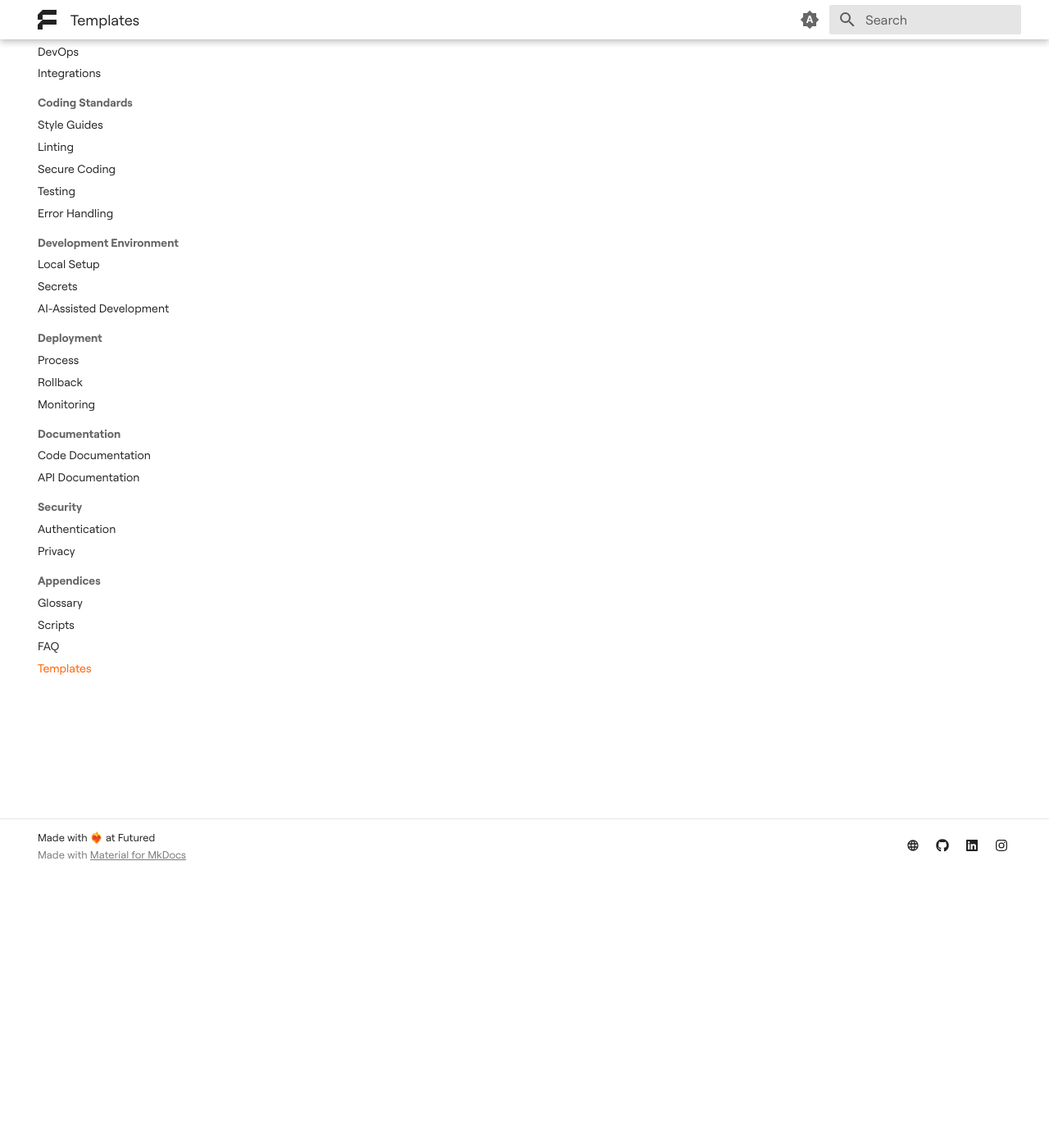
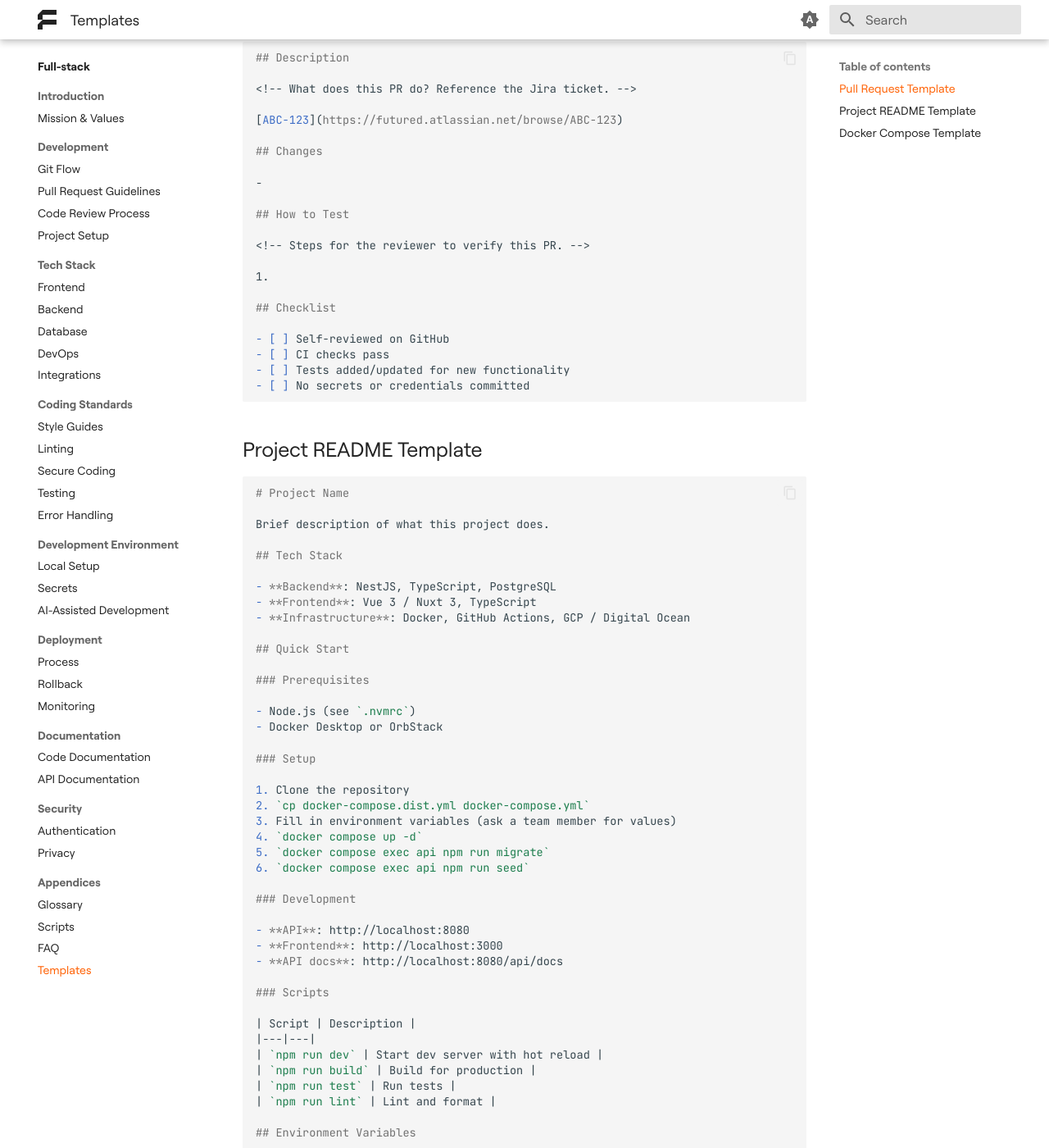
Before and after one commit to futuredapp/Engineering-Handbook, an MkDocs documentation site: the page built from docs/teams/fullstack/appendices/30_templates.md, in a window 1280 px wide and 1400 px high, scrolled down 336 px. Shown: the whole window at 82% size. Built offline with MkDocs 1.6.1 and Material for MkDocs 9.7.7, drawn with Linux system fonts in a browser that asks for light colours; some of the changed text lies outside the part shown.

Commit message:
chore: added templates section

````diff
--- a/docs/teams/fullstack/appendices/30_templates.md
+++ b/docs/teams/fullstack/appendices/30_templates.md
@@ -1 +1,136 @@
-!!! warning "Work in progress"
+# Templates
+
+Reusable templates for common documents and processes.
+
+## Pull Request Template
+
+Save as `.github/pull_request_template.md` in your repository:
+
+```markdown
+## Description
+
+<!-- What does this PR do? Reference the Jira ticket. -->
+
+[ABC-123](https://futured.atlassian.net/browse/ABC-123)
+
+## Changes
+
+-
+
+## How to Test
+
+<!-- Steps for the reviewer to verify this PR. -->
+
+1.
+
+## Checklist
+
+- [ ] Self-reviewed on GitHub
+- [ ] CI checks pass
+- [ ] Tests added/updated for new functionality
+- [ ] No secrets or credentials committed
+```
+
+## Project README Template
+
+```markdown
+# Project Name
+
+Brief description of what this project does.
+
+## Tech Stack
+
+- **Backend**: NestJS, TypeScript, PostgreSQL
+- **Frontend**: Vue 3 / Nuxt 3, TypeScript
+- **Infrastructure**: Docker, GitHub Actions, GCP / Digital Ocean
+
+## Quick Start
+
+### Prerequisites
+
+- Node.js (see `.nvmrc`)
+- Docker Desktop or OrbStack
+
+### Setup
+
+1. Clone the repository
+2. `cp docker-compose.dist.yml docker-compose.yml`
+3. Fill in environment variables (ask a team member for values)
+4. `docker compose up -d`
+5. `docker compose exec api npm run migrate`
+6. `docker compose exec api npm run seed`
+
+### Development
+
+- **API**: http://localhost:8080
+- **Frontend**: http://localhost:3000
+- **API docs**: http://localhost:8080/api/docs
+
+### Scripts
+
+| Script | Description |
+|---|---|
+| `npm run dev` | Start dev server with hot reload |
+| `npm run build` | Build for production |
+| `npm run test` | Run tests |
+| `npm run lint` | Lint and format |
+
+## Environment Variables
+
+| Variable | Description | Required |
+|---|---|---|
+| `DATABASE_URL` | PostgreSQL connection string | Yes |
+| `JWT_SECRET` | Secret for signing tokens | Yes |
+
+## Deployment
+
+Deployed via GitHub Actions. See `.github/workflows/` for pipeline configuration.
+
+- **Dev**: Deploys on merge to `develop`
+- **Production**: Deploys on merge to `main`
+```
+
+## Docker Compose Template
+
+Starting point for new project infrastructure:
+
+```yaml
+# docker-compose.dist.yml
+services:
+  api:
+    build:
+      context: .
+      dockerfile: dev.Dockerfile
+    ports:
+      - "8080:8080"
+    volumes:
+      - ./src:/app/src
+    environment:
+      NODE_ENV: development
+      DATABASE_URL: postgresql://myapp:localdev@postgres:5432/myapp
+      JWT_SECRET: local-dev-secret-change-in-production
+      REDIS_HOST: cache
+      REDIS_PORT: 6379
+    depends_on:
+      - postgres
+      - cache
+
+  postgres:
+    image: postgres:16-alpine
+    environment:
+      POSTGRES_DB: myapp
+      POSTGRES_USER: myapp
+      POSTGRES_PASSWORD: localdev
+    ports:
+      - "5432:5432"
+    volumes:
+      - pgdata:/var/lib/postgresql/data
+
+  cache:
+    image: redis:7-alpine
+    ports:
+      - "6379:6379"
+
+volumes:
+  pgdata:
+```
````
